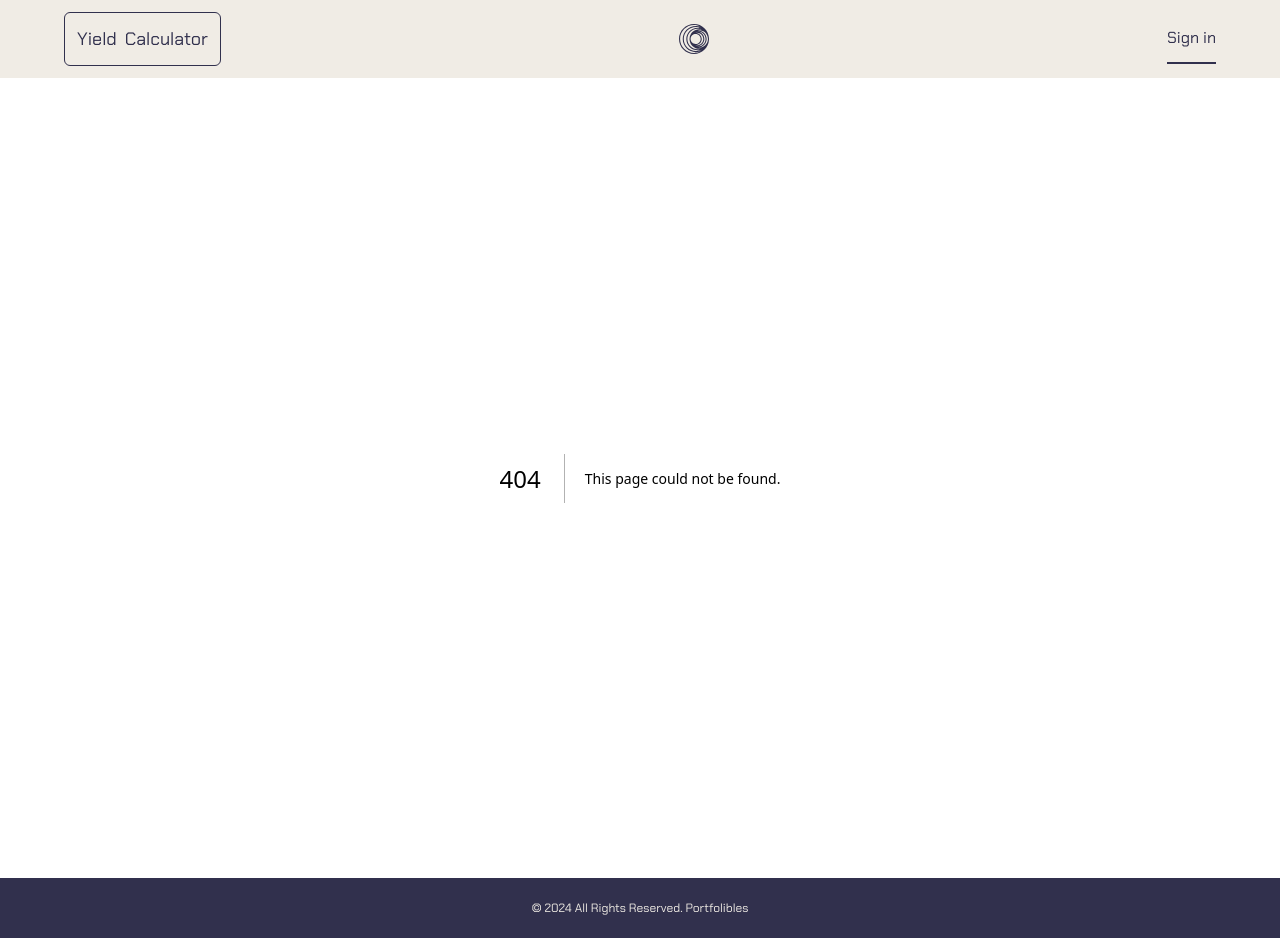
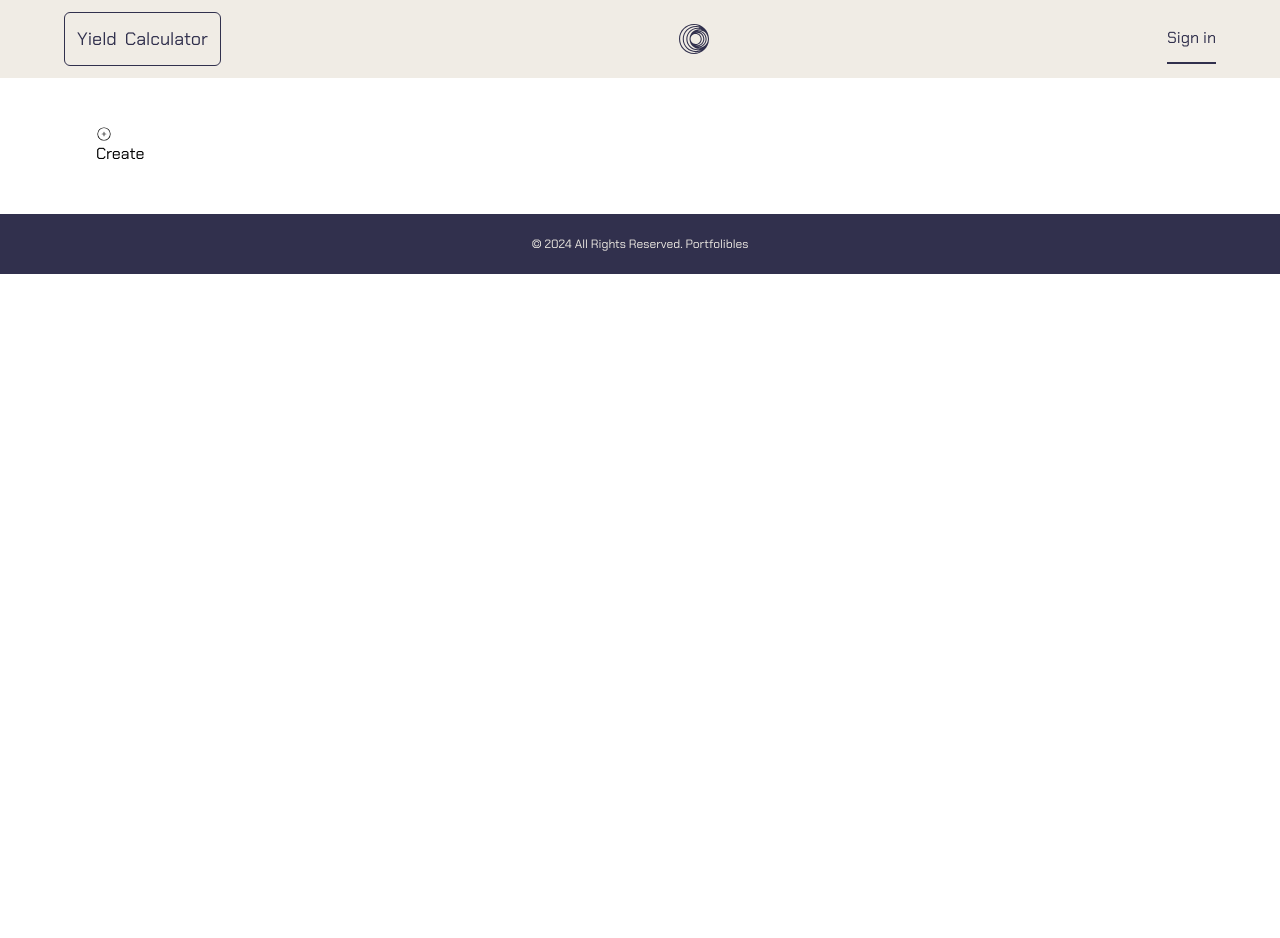
Before and after one commit to earlycodetech/portfolibles, a Next.js app: page /dashboard in a window 1280 px wide. Before the commit this address had no page. After the commit the page ends 800 px from the top, so only its background shows below. Built offline with nearby package versions, Linux system fonts and the light colour scheme.

Commit message:
part dashboard ui

```diff
--- /dev/null
+++ b/app/dashboard/page.jsx
@@ -0,0 +1,26 @@
+import Link from "next/link";
+import { CiCirclePlus } from "react-icons/ci";
+import { BiCabinet } from "react-icons/bi";
+import { IoSettingsOutline } from "react-icons/io5";
+import { FaRegUserCircle } from "react-icons/fa";
+
+export default function Dashboard () {
+    return (
+        <main className="grid md:grid-cols-2 md:gap-8 lg:gap-12 px-3 md:px-12 lg:px-24 py-12">
+            <section>
+                <button>
+                    <CiCirclePlus/>
+                    <span>Create</span>
+                </button>
+            </section>
+
+            <aside>
+
+            </aside>
+        </main>
+    )
+}
+
+const styles = {
+    btn:"",
+}
```
